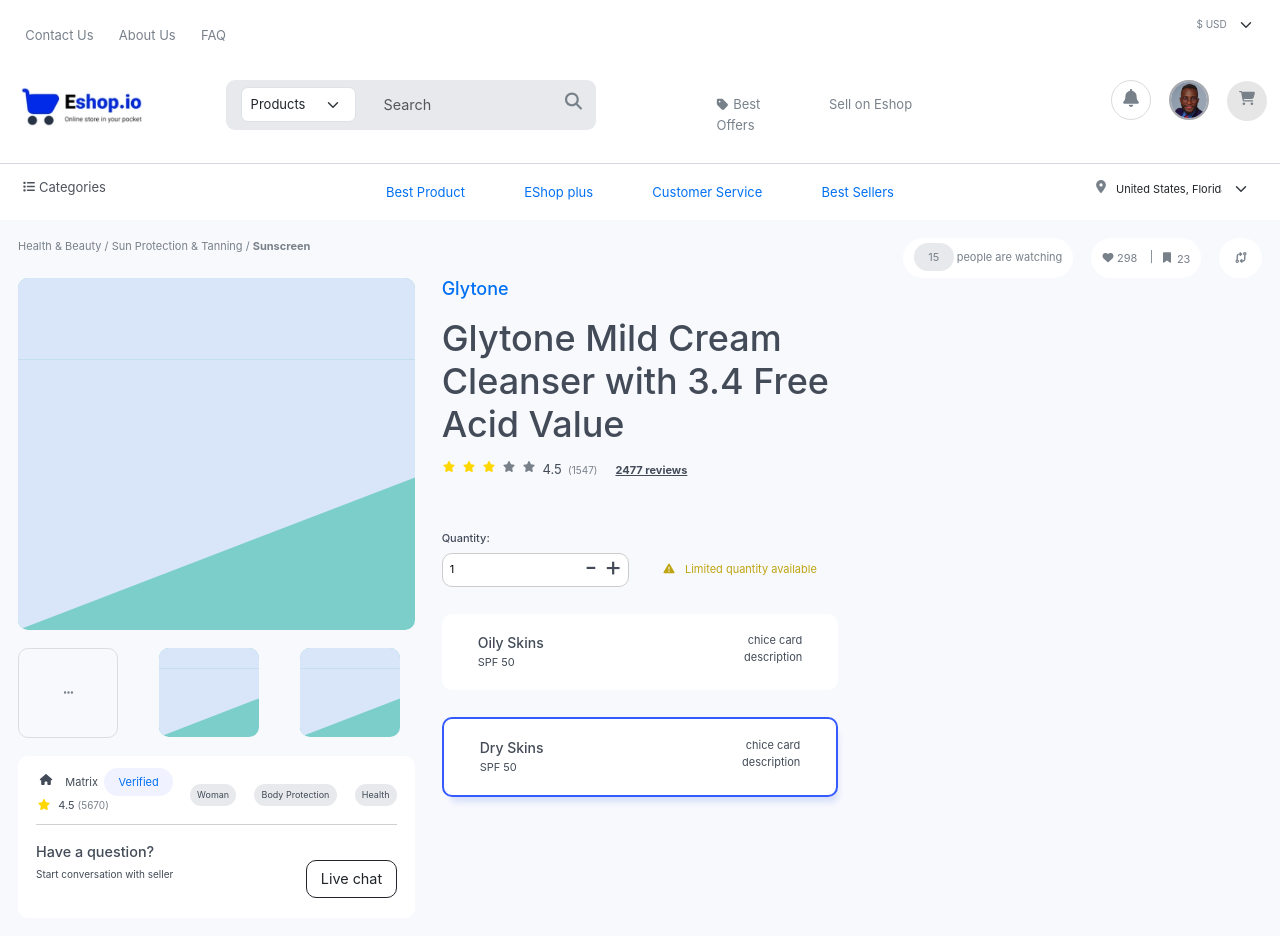
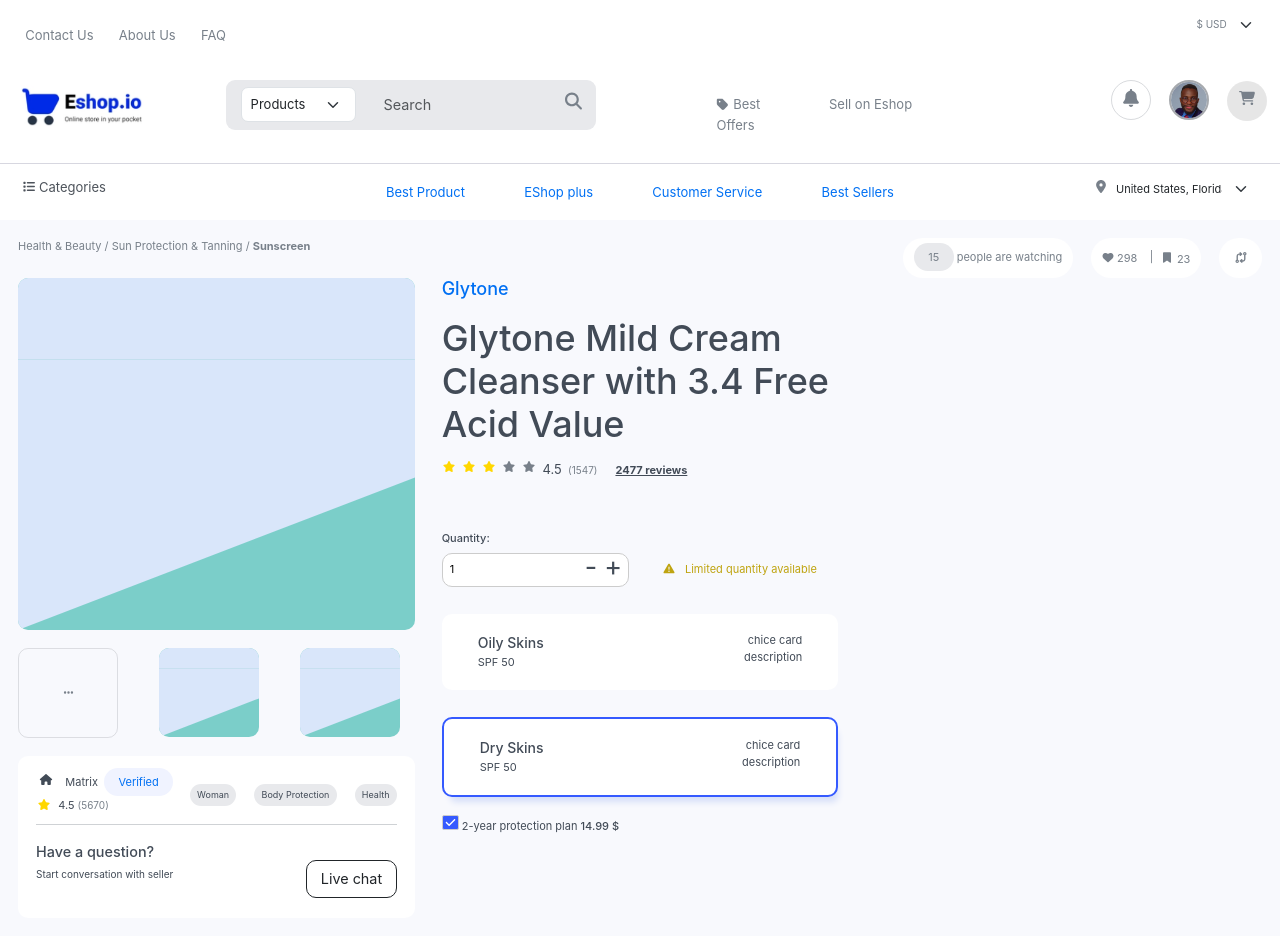
Before and after one commit to inioluwabello/standr-next, a Next.js app: page /product in a window 1280 px wide. Shown: the top 936 px of the page. Built offline with nearby package versions, Linux system fonts and the light colour scheme.

Commit message:
completed middle pane

```diff
--- a/components/ProductPage/ProductMiddlePane.js
+++ b/components/ProductPage/ProductMiddlePane.js
@@ -2,6 +2,7 @@
 import { faStar, faWarning } from "@fortawesome/free-solid-svg-icons";
 import ProductType from "./ProductType";
 import { useState } from "react";
+import CheckBox from "../utils/checkbox";
 
 const ProductMiddlePane = ({
   productName,
@@ -14,6 +15,7 @@
   productTypes,
 }) => {
   const [selected, setSelected] = useState(productTypes[1].name);
+  const [checked, setChecked] = useState(true);
   const handleQuantityAdd = () => {
     setQuantity(quantity + 1);
   };
@@ -21,7 +23,7 @@
     setQuantity(quantity == 1 ? 1 : quantity - 1);
   };
 
-  const looped = productTypes.map((productType) => {
+  const productTypeList = productTypes.map((productType) => {
     return (
       <ProductType
         productType={productType}
@@ -86,8 +88,16 @@
             <FontAwesomeIcon icon={faWarning} style={{ width: "14px" }} />
             &nbsp;&nbsp; Limited quantity available
           </div>
+        </div>
 
-          {looped}
+        {productTypeList}
+
+        <div className="protection mt-3">
+          <CheckBox checked={checked} setChecked={setChecked} />
+          {" "}
+          <span style={{position: "relative", top: "2px"}}>2-year protection plan</span>{" "}
+          <span className="bold" style={{position: "relative", top: "2px"}}>14.99{" "} $</span>{" "}
+
         </div>
       </div>
     </>
--- a/components/ProductPage/ProductPage.js
+++ b/components/ProductPage/ProductPage.js
@@ -1,6 +1,7 @@
 import CrumbBar from "../menu/CrumbBar";
 import ProductLeftPane from '../ProductPage/ProductLeftPane'
 import ProductMiddlePane from '../ProductPage/ProductMiddlePane'
+import ProductRightPane from './ProductRightPane'
 import items from '../../data/product'
 import { useState } from "react";
 
@@ -38,8 +39,8 @@
                         setQuantity = {setQuantity}
                         productTypes={item.productTypes} />
                 </div>
-                <div className="col-sm-12 col-md-3">
-
+                <div className="col-sm-12 col-md-4">
+                    <ProductRightPane />
                 </div>
             </div>
         </div>
--- /dev/null
+++ b/components/ProductPage/ProductRightPane.js
@@ -0,0 +1,9 @@
+
+const ProductRightPane = () => {
+    return (
+        <>
+
+        </>
+    )
+};
+export default ProductRightPane;
--- a/components/layout/layout.js
+++ b/components/layout/layout.js
@@ -8,7 +8,7 @@
             <Heading />
             <div>
                 <TopNav />
-                <div className>
+                <div>
                     <main>{children}</main>
                 </div>
             </div>
--- /dev/null
+++ b/components/utils/CheckBox.js
@@ -0,0 +1,14 @@
+import { FontAwesomeIcon } from "@fortawesome/react-fontawesome";
+import { faCheck } from "@fortawesome/free-solid-svg-icons";
+// import styles from './util.module.css'
+
+const CheckBox = ({checked, setChecked}) => {
+    return (
+        <FontAwesomeIcon
+            icon={faCheck}
+            className={`CheckBox ${checked === true ? 'checked' : ''}`}
+            onClick={() => { setChecked(!checked) }} />
+    )
+}
+
+export default CheckBox;
--- a/styles/global.css
+++ b/styles/global.css
@@ -270,3 +270,18 @@
   border: 2px solid #355aff;
   box-shadow: 4px 9px 6px -4px #d6dff8;
 }
+.CheckBox {
+  width: 13px;
+  border: 1px solid #ccc;
+  padding: 1px;
+  color: transparent;
+  border-radius: 2px;
+  cursor: pointer;
+}
+.CheckBox.checked {
+  width: 13px;
+  padding: 1px;
+  color: #fff;
+  background: #355aff;
+  border-radius: 2px;
+}
```
Also changed, not shown: components/utils/util.module.css (added).
